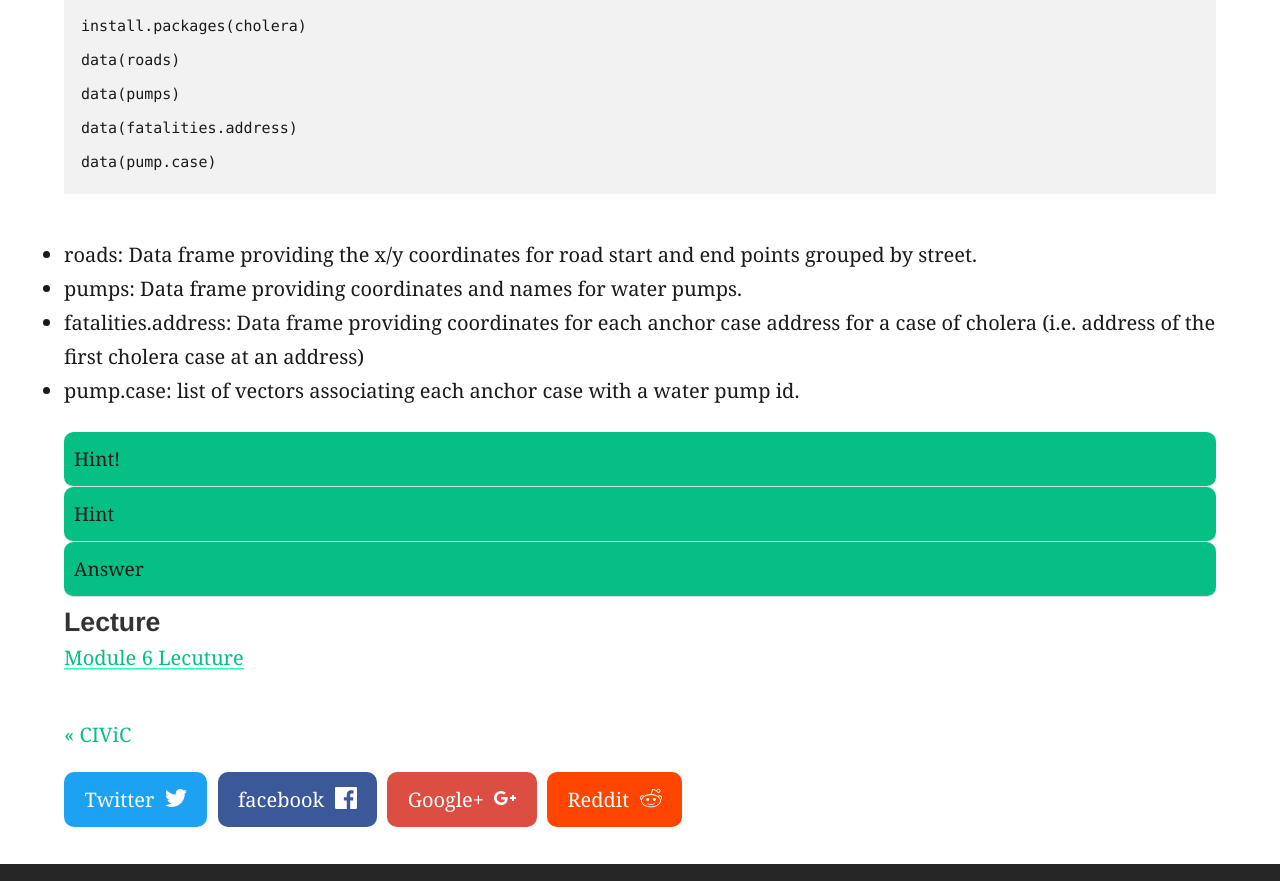
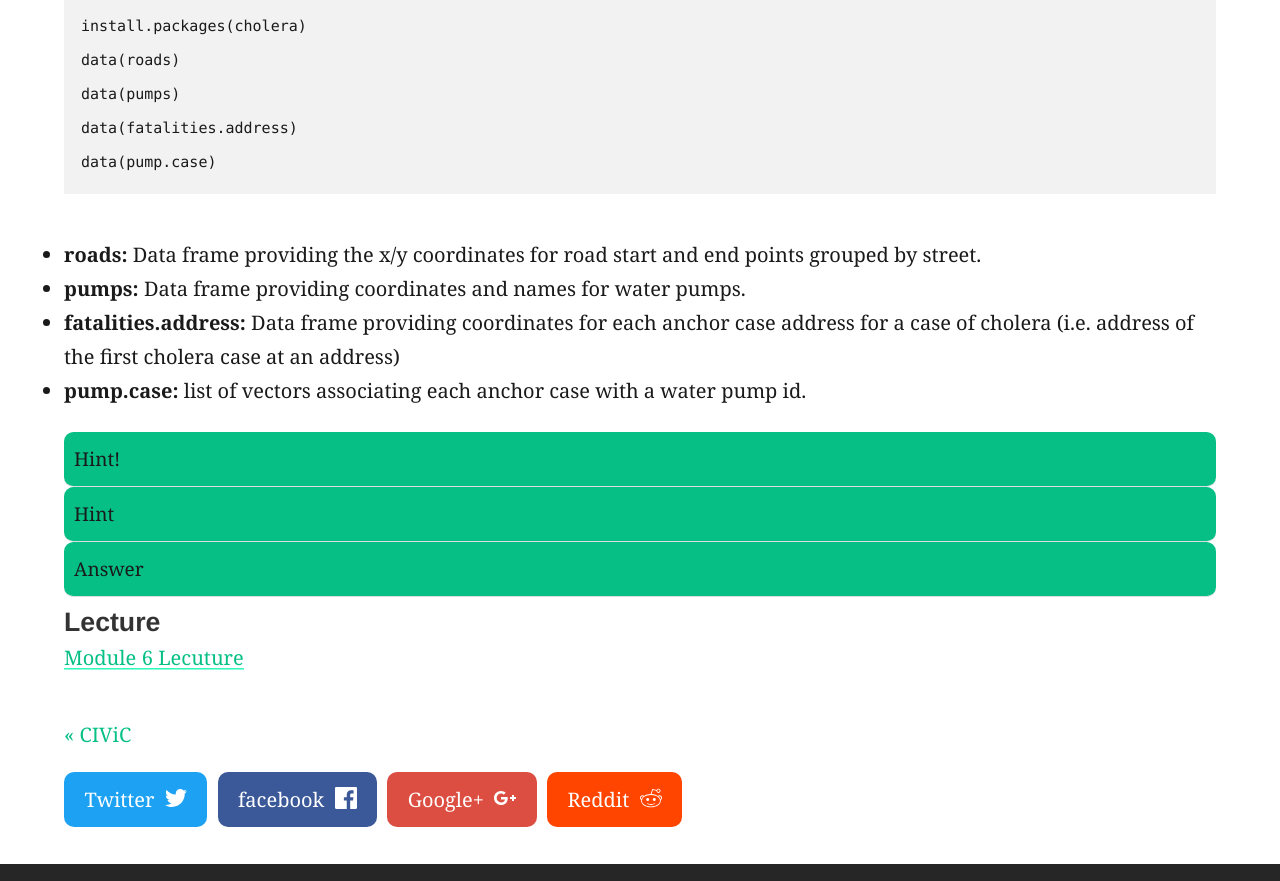
Before and after one commit to griffithlab/genviz.org, a Jekyll site: the page built from _posts/0006-01-01-Review.md, in a window 1280 px wide and 900 px high, scrolled down 1780 px, cut to the strip 19-900 px from the top of the window. Built offline with Jekyll 4.4.1, drawn with Linux system fonts in a browser that asks for light colours; nearby versions of some CDN libraries.

Commit message:
minor stylystic change

````diff
--- a/_posts/0006-01-01-Review.md
+++ b/_posts/0006-01-01-Review.md
@@ -26,10 +26,10 @@ data(fatalities.address)
 data(pump.case)
 ```
 
-* roads: Data frame providing the x/y coordinates for road start and end points grouped by street.
-* pumps: Data frame providing coordinates and names for water pumps.
-* fatalities.address: Data frame providing coordinates for each anchor case address for a case of cholera (i.e. address of the first cholera case at an address)
-* pump.case: list of vectors associating each anchor case with a water pump id.
+* **roads:** Data frame providing the x/y coordinates for road start and end points grouped by street.
+* **pumps:** Data frame providing coordinates and names for water pumps.
+* **fatalities.address:** Data frame providing coordinates for each anchor case address for a case of cholera (i.e. address of the first cholera case at an address)
+* **pump.case:** list of vectors associating each anchor case with a water pump id.
 
 {% include question.html question="Hint!" answer="You shouldn\'t need to alter the roads df to plot it with ggplot, take a look at the group aesthetic!"%}
 {% include question.html question="Hint" answer="you need to merge the fatalities.address and pump.case data frames but first you\'ll need to convert pump.case to a data frame, look at the stack() function!"%}
````
